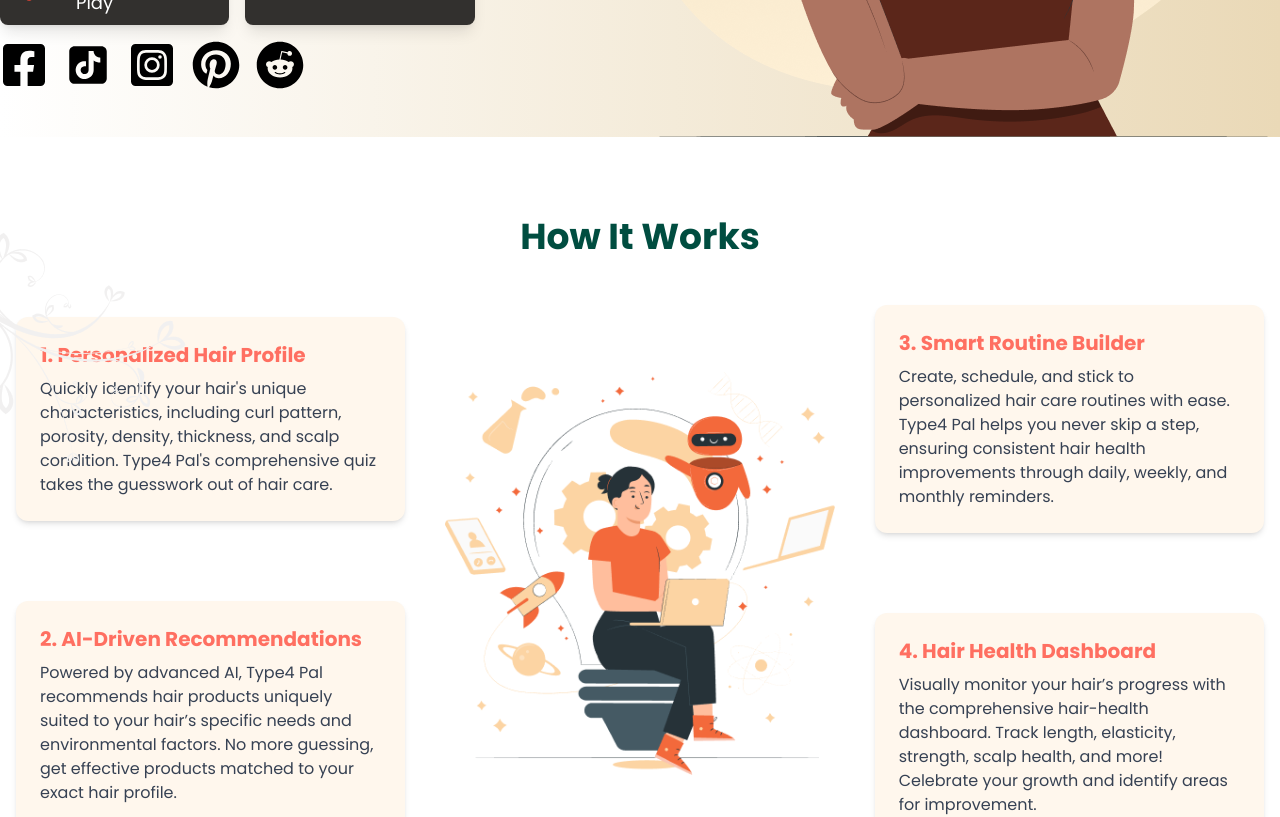
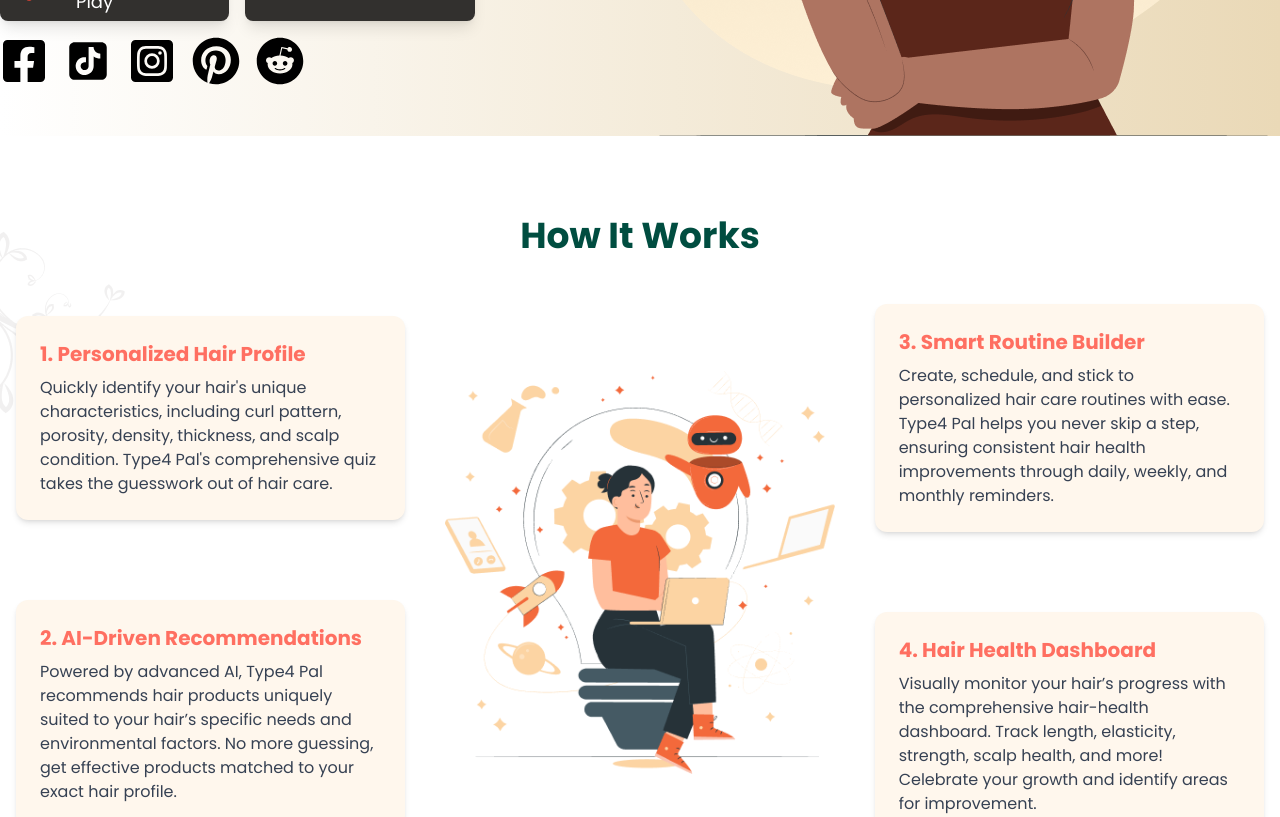
Before and after one commit to naimekattor/type4Pal, a React (Vite) app: page / in a window 1280 px wide. Shown: the part 580-1397 px from the top of the page. Built offline with nearby package versions, Linux system fonts and the light colour scheme.

Commit message:
fix how it works image z-index

```diff
--- a/src/components/Banner.jsx
+++ b/src/components/Banner.jsx
@@ -28,7 +28,7 @@ const Banner = () => {
               <Link
                 target="_blank"
                 to={"https://play.google.com/"}
-                className="relative w-full bg-[#32302E] cursor-pointer hover:bg-[#004f42] transition-colors duration-200 rounded-lg px-4 py-3 sm:px-6 sm:py-4 flex items-center justify-between group shadow-lg hover:shadow-xl transform hover:scale-105 transition-all duration-200 md:h-22 h-16 "
+                className="relative w-full bg-[#32302E] cursor-pointer hover:bg-[#004f42] transition-colors duration-200 rounded-lg px-4 py-3 sm:px-6 sm:py-4 flex items-center justify-between group shadow-lg hover:shadow-xl transform hover:scale-105 transition-all duration-200 md:h-20 h-16 "
               >
                 {/* Left section with Google Play icon and text */}
                 <div className="flex items-center space-x-3 sm:space-x-4 flex-1">
@@ -79,7 +79,7 @@ const Banner = () => {
               <Link
                 target="_blank"
                 to={"https://play.google.com/"}
-                className="relative w-full bg-[#32302E] hover:bg-[#004f42] cursor-pointer transition-colors duration-200 rounded-lg px-4 py-3 sm:px-6 sm:py-4 flex items-center justify-between group shadow-lg hover:shadow-xl transform hover:scale-105 transition-all duration-200 md:h-22 h-16  "
+                className="relative w-full bg-[#32302E] hover:bg-[#004f42] cursor-pointer transition-colors duration-200 rounded-lg px-4 py-3 sm:px-6 sm:py-4 flex items-center justify-between group shadow-lg hover:shadow-xl transform hover:scale-105 transition-all duration-200 md:h-20 h-16  "
               >
                 {/* Left section with Google Play icon and text */}
                 <div className="flex items-center space-x-3 sm:space-x-4 flex-1">
--- a/src/components/Footer.jsx
+++ b/src/components/Footer.jsx
@@ -22,7 +22,7 @@ const Footer = () => {
             <img
               src={logo}
               alt="type4 pal logo"
-              srcset=""
+              loading="lazy"
               className="md:w-[139px] w-[100px] md:h-[96px] h-[76px]"
             />
           </div>
--- a/src/components/HowItWorks.jsx
+++ b/src/components/HowItWorks.jsx
@@ -1,6 +1,7 @@
 import React from "react";
 import HowItWorkIcon from "../assets/img/HowItWorkIcon.png";
 import flower from "../assets/img/flower.png";
+
 const HowItWorks = () => {
   const steps = [
     {
@@ -30,9 +31,17 @@ const HowItWorks = () => {
   ];
 
   return (
-    <section id="HowItWorks" className="relative">
-      <img src={flower} alt="flower" className=" absolute left-0 top-0" />
-      <div className="py-20 px-4 max-w-7xl mx-auto bg-white ">
+    <section id="HowItWorks" className="relative ">
+      {/* Background Image: Positioned absolutely to the parent section */}
+      <img
+        src={flower}
+        alt="flower"
+        className="absolute left-0 top-0 shrink-0"
+      />
+
+      {/* Foreground Content: Positioned relatively with a higher z-index to appear on top */}
+      {/* We remove 'bg-white' to let the background image show through */}
+      <div className="relative z-10 py-20 px-4 max-w-7xl mx-auto">
         <div className="max-w-7xl mx-auto text-center mb-12">
           <h2 className="text-3xl md:text-4xl font-bold text-[#004D40]">
             How It Works
```
